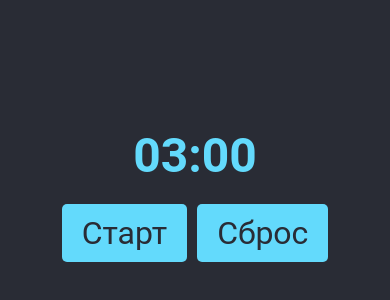
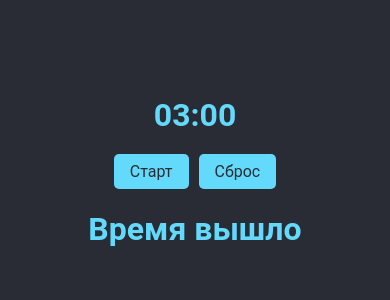
Before and after one commit to braivs/test-timer, a React (Create React App) app: page / in a window 390 px wide. Shown: the part 244-544 px from the top of the page. Built offline with nearby package versions, Linux system fonts and the light colour scheme.

Commit message:
update adaptive

```diff
--- a/src/components/Controls/Controls.module.scss
+++ b/src/components/Controls/Controls.module.scss
@@ -26,8 +26,10 @@
 }
 
 @media (max-width: 600px) {
-    .timerButton {
-        padding: 8px 16px;
-        font-size: 1rem;
+    .controlsContainer {
+        .timerButton {
+            padding: 8px 16px;
+            font-size: 1rem;
+        }
     }
 }
--- a/src/components/Timer/Timer.module.scss
+++ b/src/components/Timer/Timer.module.scss
@@ -7,17 +7,24 @@
     font-family: var(--font-family-primary), sans-serif;
     background-color: var(--color-main);
 
-    .timerDisplay {
+    .timerDisplay, .timeFinished {
         font-size: 4rem;
         color: var(--color-second);
+    }
+
+    .timerDisplay {
         margin-bottom: 20px;
+    }
+
+    .timeFinished {
+        height: 50px;
     }
 }
 
 @media (max-width: 600px) {
     .timerContainer {
-        .timerDisplay {
-            font-size: 3rem;
+        .timerDisplay, .timeFinished {
+            font-size: 2rem;
         }
     }
 }
--- a/src/components/Timer/Timer.tsx
+++ b/src/components/Timer/Timer.tsx
@@ -15,7 +15,6 @@ export const Timer: React.FC = () => {
       }, 1000)
     } else if (timeLeft === 0) {
       clearInterval(timerRef.current!)
-      alert('Время вышло')
     }
     return () => clearInterval(timerRef.current!)
   }, [isRunning, timeLeft])
@@ -34,13 +33,14 @@ export const Timer: React.FC = () => {
 
   const handleReset = useCallback(() => {
     setIsRunning(false)
-    setTimeLeft(180) // Сброс до 3 минут
+    setTimeLeft(180) // Reset to 3 minutes
   }, [])
 
   return (
     <div className={s.timerContainer}>
       <h1 className={s.timerDisplay}>{formatTime(timeLeft)}</h1>
       <MemoizedControls onStartPause={handleStartPause} onReset={handleReset} isRunning={isRunning}/>
+      <h1 className={s.timeFinished}>{<>Время вышло</>}</h1>
     </div>
   )
 }
```
